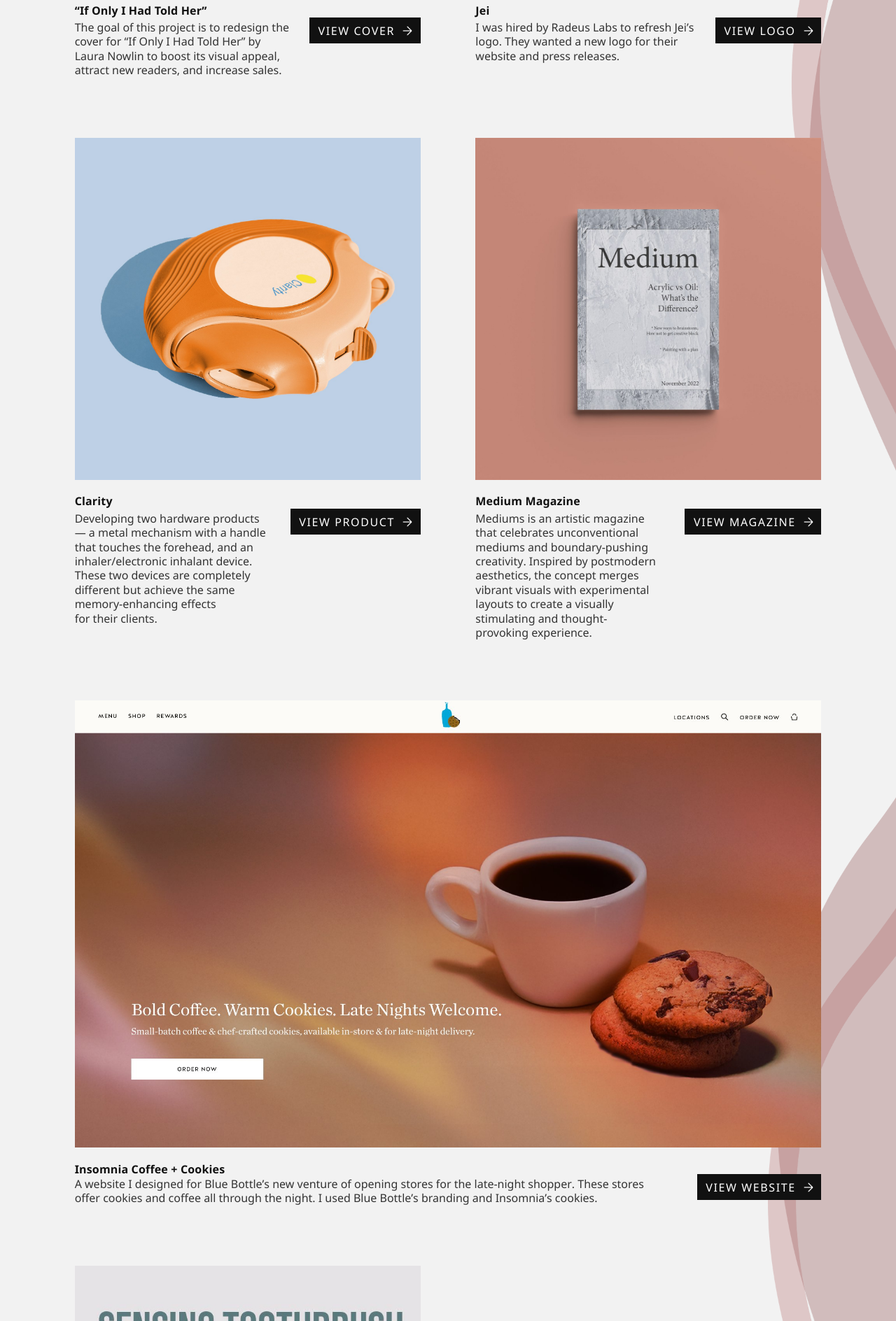
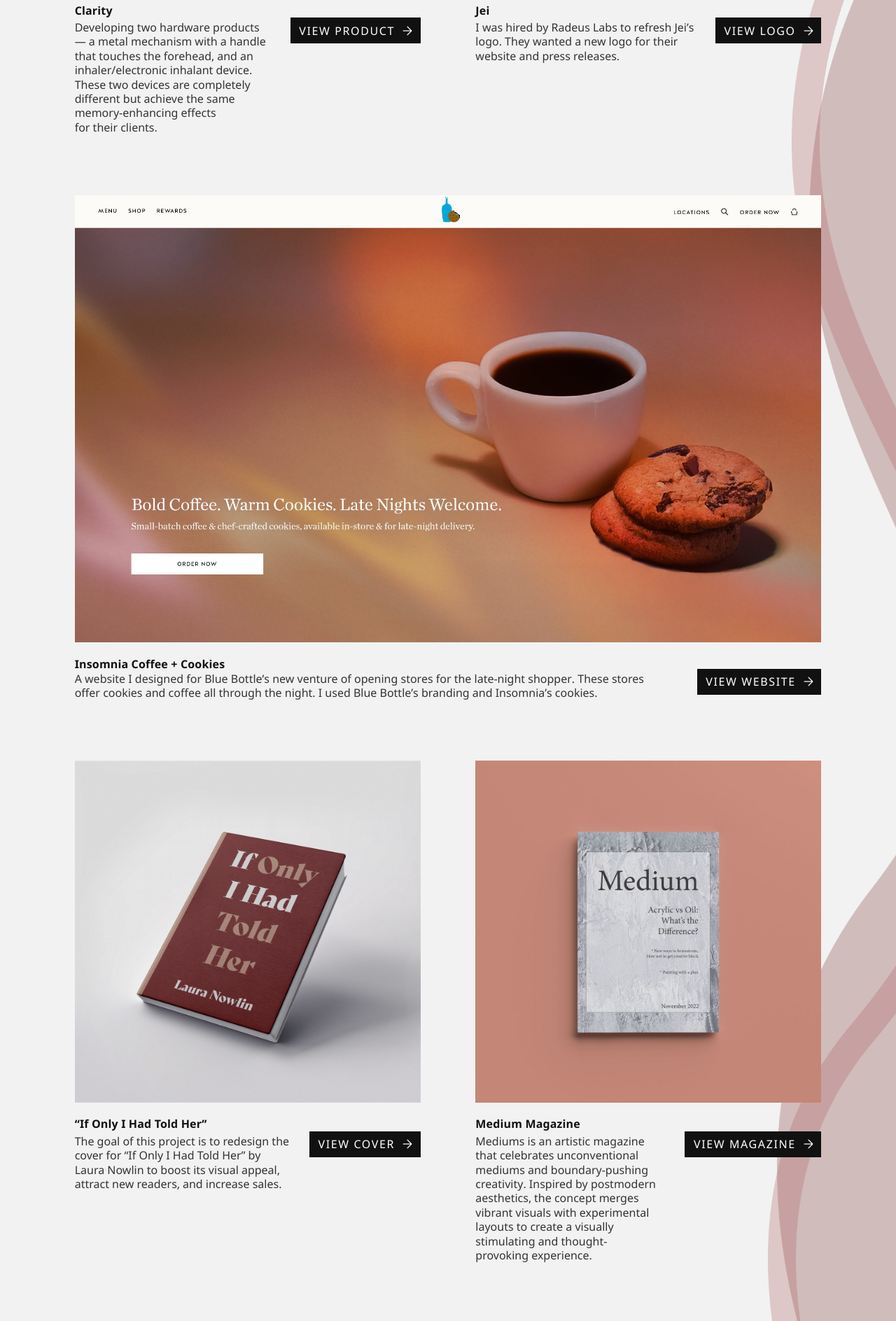
Before and after one commit to allisoncor/allisoncor.github.io, a plain HTML site: page index.html in a window 1280 px wide. Shown: the part 2756-4644 px from the top of the page at 70% size. Drawn offline with nearby package versions, Linux system fonts and the light colour scheme.

Commit message:
Homepage order and footer (built from site-dev 6ec72fb)
Clarity and If Only swap places, Insomnia moves up two spots; the empty
Instagram footer link is removed from every page.

Co-Authored-By: Claude Opus 5.5 <noreply@anthropic.com>

```diff
--- a/index.html
+++ b/index.html
@@ -73,15 +73,15 @@
       <div class="project-grid">
 
         <article class="project project--desc">
-          <a class="project-image" href="work/if-only.html">
-            <img src="projects/if-only/hero.jpg?v=191579fe" alt="Redesigned book cover for 'If Only I Had Told Her' by Laura Nowlin" width="1200" height="1188">
+          <a class="project-image" href="work/clarity.html">
+            <img src="projects/clarity/hero.jpg?v=bcf7683e" alt="Clarity inhaler — hardware product design" width="1546" height="1530">
           </a>
           <div class="project-meta">
             <div class="project-text">
-              <h2>“If Only I Had Told Her”</h2>
-              <p>The goal of this project is to redesign the cover for “If Only I Had Told Her” by Laura Nowlin to boost its visual appeal, attract new readers, and&nbsp;increase&nbsp;sales.</p>
+              <h2>Clarity</h2>
+              <p>Developing two hardware products — a metal mechanism with a handle that touches the forehead, and an inhaler/electronic inhalant device. These two devices are completely different but achieve the same memory-enhancing effects for&nbsp;their&nbsp;clients.</p>
             </div>
-            <a class="btn" href="work/if-only.html">View Cover <img class="arrow" src="images/Icons/Arrow down.png" alt="" width="62" height="62"></a>
+            <a class="btn" href="work/clarity.html">View Product <img class="arrow" src="images/Icons/Arrow down.png" alt="" width="62" height="62"></a>
           </div>
         </article>
 
@@ -98,16 +98,29 @@
           </div>
         </article>
 
-        <article class="project project--desc">
-          <a class="project-image" href="work/clarity.html">
-            <img src="projects/clarity/hero.jpg?v=bcf7683e" alt="Clarity inhaler — hardware product design" width="1546" height="1530">
+        <article class="project project--wide">
+          <a class="project-image" href="work/insomnia.html">
+            <img src="projects/insomnia/hero.jpg?v=c7a78d22" alt="Insomnia Coffee + Cookies — website design for late-night coffee and cookies" width="1920" height="1151">
           </a>
           <div class="project-meta">
             <div class="project-text">
-              <h2>Clarity</h2>
-              <p>Developing two hardware products — a metal mechanism with a handle that touches the forehead, and an inhaler/electronic inhalant device. These two devices are completely different but achieve the same memory-enhancing effects for&nbsp;their&nbsp;clients.</p>
+              <h2>Insomnia Coffee + Cookies</h2>
+              <p>A website I designed for Blue Bottle’s new venture of opening stores for the late-night shopper. These stores offer cookies and coffee all through the night. I used Blue Bottle’s branding and&nbsp;Insomnia’s&nbsp;cookies.</p>
             </div>
-            <a class="btn" href="work/clarity.html">View Product <img class="arrow" src="images/Icons/Arrow down.png" alt="" width="62" height="62"></a>
+            <a class="btn" href="work/insomnia.html">View Website <img class="arrow" src="images/Icons/Arrow down.png" alt="" width="62" height="62"></a>
+          </div>
+        </article>
+
+        <article class="project project--desc">
+          <a class="project-image" href="work/if-only.html">
+            <img src="projects/if-only/hero.jpg?v=191579fe" alt="Redesigned book cover for 'If Only I Had Told Her' by Laura Nowlin" width="1200" height="1188">
+          </a>
+          <div class="project-meta">
+            <div class="project-text">
+              <h2>“If Only I Had Told Her”</h2>
+              <p>The goal of this project is to redesign the cover for “If Only I Had Told Her” by Laura Nowlin to boost its visual appeal, attract new readers, and&nbsp;increase&nbsp;sales.</p>
+            </div>
+            <a class="btn" href="work/if-only.html">View Cover <img class="arrow" src="images/Icons/Arrow down.png" alt="" width="62" height="62"></a>
           </div>
         </article>
 
@@ -121,19 +134,6 @@
               <p>Mediums is an artistic magazine that celebrates unconventional mediums and boundary-pushing creativity. Inspired by postmodern aesthetics, the concept merges vibrant visuals with experimental layouts to create a visually stimulating and&nbsp;thought-provoking&nbsp;experience.</p>
             </div>
             <a class="btn" href="work/medium.html">View Magazine <img class="arrow" src="images/Icons/Arrow down.png" alt="" width="62" height="62"></a>
-          </div>
-        </article>
-
-        <article class="project project--wide">
-          <a class="project-image" href="work/insomnia.html">
-            <img src="projects/insomnia/hero.jpg?v=c7a78d22" alt="Insomnia Coffee + Cookies — website design for late-night coffee and cookies" width="1920" height="1151">
-          </a>
-          <div class="project-meta">
-            <div class="project-text">
-              <h2>Insomnia Coffee + Cookies</h2>
-              <p>A website I designed for Blue Bottle’s new venture of opening stores for the late-night shopper. These stores offer cookies and coffee all through the night. I used Blue Bottle’s branding and&nbsp;Insomnia’s&nbsp;cookies.</p>
-            </div>
-            <a class="btn" href="work/insomnia.html">View Website <img class="arrow" src="images/Icons/Arrow down.png" alt="" width="62" height="62"></a>
           </div>
         </article>
 
@@ -177,7 +177,6 @@
       <ul>
         <li><a href="mailto:allison.correnti@gmail.com">Email</a></li>
         <li><a href="https://www.linkedin.com/in/allison-correnti" target="_blank" rel="noopener">LinkedIn</a></li>
-        <li><a href="#">Instagram</a></li>         <!-- TODO: profile URL -->
       </ul>
     </div>
     </div>
```
Also changed, not shown: about.html (+0 -1 lines), academic.html (+0 -1 lines), contact.html (+0 -1 lines), physical-designs.html (+0 -1 lines), resume.html (+0 -1 lines), work/clarity.html (+2 -3 lines), work/fire-to-the-flame.html (+0 -1 lines), work/glass-wall-lamp.html (+0 -1 lines), work/house-event.html (+1 -2 lines), work/if-only.html (+2 -3 lines), work/insomnia.html (+2 -3 lines), work/jei.html (+2 -3 lines), work/line-curve.html (+0 -1 lines), work/medium.html (+2 -3 lines), 2 more files.
